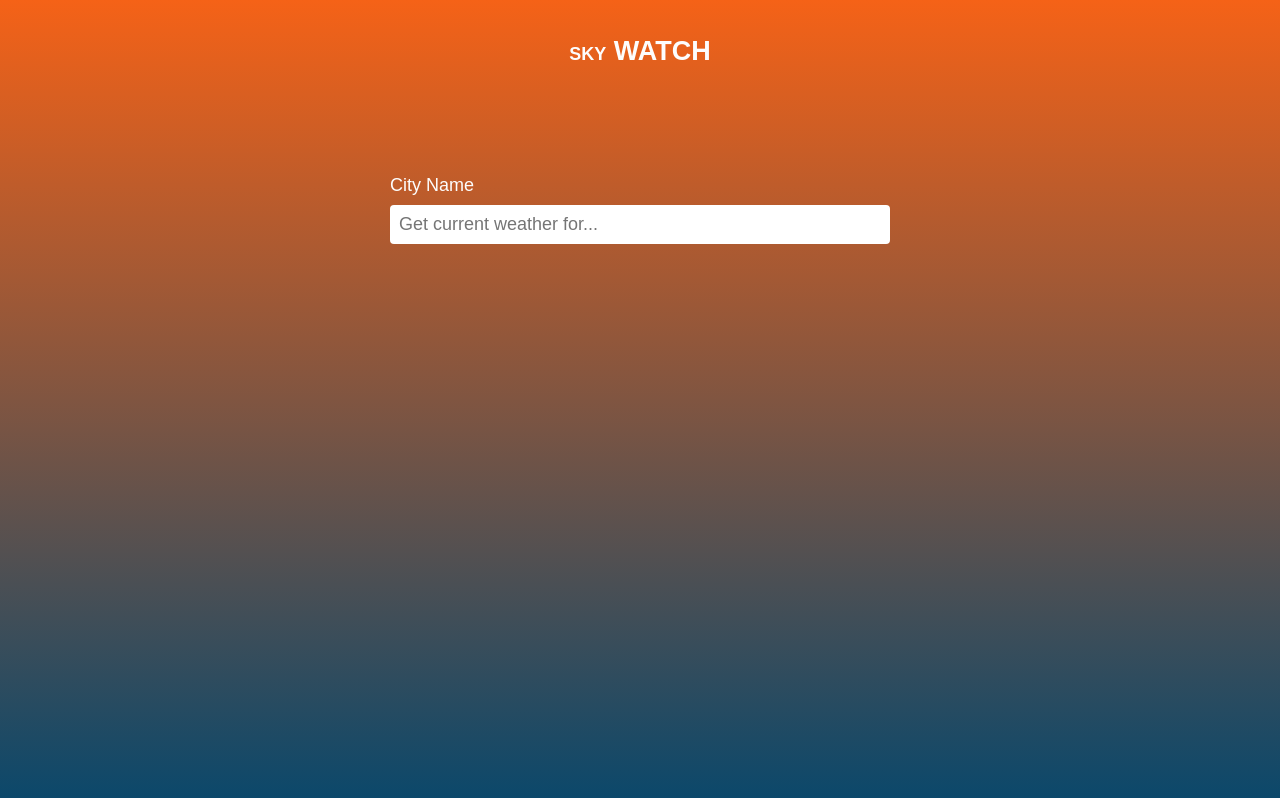
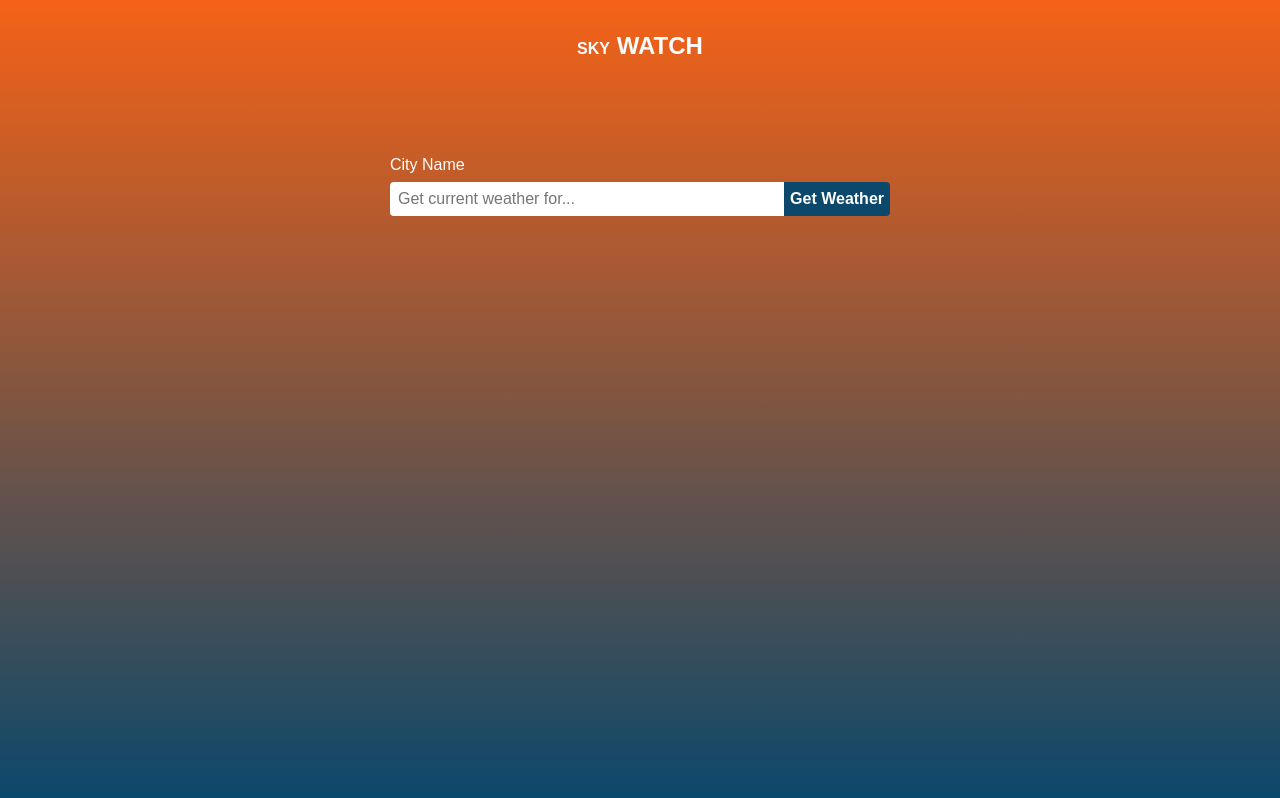
Before and after one commit to matt-colen/sky-watch, a React (Vite) app: page / in a window 1280 px wide. Built offline with nearby package versions, Linux system fonts and the light colour scheme; a web font is replaced by a local one.

Commit message:
Adds debouncing for input field and search btn

```diff
--- a/src/App.css
+++ b/src/App.css
@@ -1,5 +1,5 @@
 .container {
-  margin: 2em 10%;
+  margin: 2em 5%;
   display: flex;
   flex-flow: column;
   align-items: center;
@@ -8,6 +8,7 @@
 
 @media (min-width: 700px) {
   .container {
+    margin: 2em 10%;
     gap: 6em;
   }
 }
--- a/src/components/Weather/Weather.jsx
+++ b/src/components/Weather/Weather.jsx
@@ -9,6 +9,7 @@ export default function Weather({ children }) {
   const [weather, setWeather] = useState({});
 
   useEffect(() => {
+    const debounceTimeout = setTimeout(() => {
       const getLocationsData = async () => {
         try {
           const res = await fetch(
@@ -21,7 +22,12 @@ export default function Weather({ children }) {
         }
       };
 
-    input.length > 0 && getLocationsData();
+      if (input.length > 0) {
+        getLocationsData();
+      }
+    }, 500); // Debounce time of 500ms
+
+    return () => clearTimeout(debounceTimeout);
   }, [input]);
 
   useEffect(() => {
@@ -42,13 +48,19 @@ export default function Weather({ children }) {
 
   const handleChange = (e) => {
     setInput(e.target.value);
+    e.target.value === "" && setLocations([]);
   };
 
   const handleSelection = (e) => {
-    const { lat, lon, name, state, country } = e.target.dataset;
+    const { lat, lon, name, state, country } = e.target?.dataset || e;
     setSelection({ lat, lon, name, state, country });
     setInput("");
     setLocations([]);
+  };
+
+  const handleSubmit = (e) => {
+    e.preventDefault();
+    locations.length > 0 && handleSelection(locations[0]);
   };
 
   return (
@@ -60,6 +72,7 @@ export default function Weather({ children }) {
         selection,
         handleSelection,
         weather,
+        handleSubmit,
       }}
     >
       {children}
--- a/src/components/Weather/WeatherResults.css
+++ b/src/components/Weather/WeatherResults.css
@@ -12,7 +12,7 @@
 .weather-details {
   grid-template-columns: repeat(2, 1fr);
   align-items: start;
-  gap: 1em;
+  gap: 2em;
 }
 
 .weather-location {
--- a/src/components/Weather/WeatherResults.jsx
+++ b/src/components/Weather/WeatherResults.jsx
@@ -4,8 +4,6 @@ import "./WeatherResults.css";
 
 export default function WeatherResults() {
   const { selection, weather } = useContext(WeatherContext);
-
-  console.log(weather);
 
   return (
     <div className="weather-results">
@@ -30,9 +28,12 @@ export default function WeatherResults() {
               />
             </div>
             <div className="temps">
-              <p className="current-temp">{Math.round(weather.main.temp)} F</p>
-              <p>High: {Math.round(weather.main.temp_max)} F</p>
-              <p>Low: {Math.round(weather.main.temp_min)} F</p>
+              <p className="current-temp">
+                {Math.round(weather.main.temp)}{" "}
+                <span className="txt--sm">&deg;F</span>
+              </p>
+              <p>High: {Math.round(weather.main.temp_max)} &deg;F</p>
+              <p>Low: {Math.round(weather.main.temp_min)} &deg;F</p>
             </div>
           </div>
         </>
--- a/src/components/Weather/WeatherSearch.css
+++ b/src/components/Weather/WeatherSearch.css
@@ -11,9 +11,25 @@
   display: grid;
 }
 
+.search-input-container {
+  display: flex;
+  margin: 0.5em 0;
+}
+
 .search-input {
-  margin: 0.5em 0;
+  flex-grow: 1;
   padding: 0.5em;
-  border-radius: var(--radius-normal);
+  border-radius: var(--radius-normal) 0 0 var(--radius-normal);
   border: none;
 }
+
+.search-input-container > button {
+  border-radius: 0 var(--radius-normal) var(--radius-normal) 0;
+  font-weight: bold;
+  background: var(--color-primary);
+  color: var(--txt-color-primary);
+}
+
+.search-input-container > button:hover {
+  opacity: 0.9;
+}
--- a/src/components/Weather/WeatherSearch.jsx
+++ b/src/components/Weather/WeatherSearch.jsx
@@ -3,14 +3,15 @@ import { WeatherContext } from "./Weather";
 import "./WeatherSearch.css";
 
 export default function WeatherSearch({ children }) {
-  const { input, handleChange } = useContext(WeatherContext);
+  const { input, handleChange, handleSubmit } = useContext(WeatherContext);
 
   return (
     <div className="search-container">
-      <form className="search-form">
+      <form className="search-form" onSubmit={handleSubmit}>
         <label className="search-label" htmlFor="search-input">
           City Name
         </label>
+        <div className="search-input-container">
           <input
             className="search-input"
             id="search-input"
@@ -20,6 +21,8 @@ export default function WeatherSearch({ children }) {
             onChange={handleChange}
             placeholder="Get current weather for..."
           />
+          <button>Get Weather</button>
+        </div>
       </form>
       {children}
     </div>
--- a/src/components/Weather/WeatherSuggestions.css
+++ b/src/components/Weather/WeatherSuggestions.css
@@ -10,6 +10,7 @@
   cursor: pointer;
   transition: all 0.3s;
   background: white;
+  text-align: left;
 }
 
 .search-result:hover {
--- a/src/index.css
+++ b/src/index.css
@@ -1,6 +1,7 @@
 :root {
   --font-primary: "Inria Sans", sans-serif;
   --txt-color-primary: #fdfdfd;
+  --txt-color-secondary: #111212;
   --radius-normal: 4px;
   --color-primary: #0b486b;
   --color-secondary: #f56217;
@@ -8,10 +9,6 @@
 
 * {
   margin: 0;
-}
-
-html {
-  font-size: 18px;
 }
 
 html,
@@ -45,3 +42,7 @@ button {
 p {
   line-height: 1.4;
 }
+
+.txt--sm {
+  font-size: 1rem;
+}
```
Lines whose indentation alone changed are shown as unchanged.
